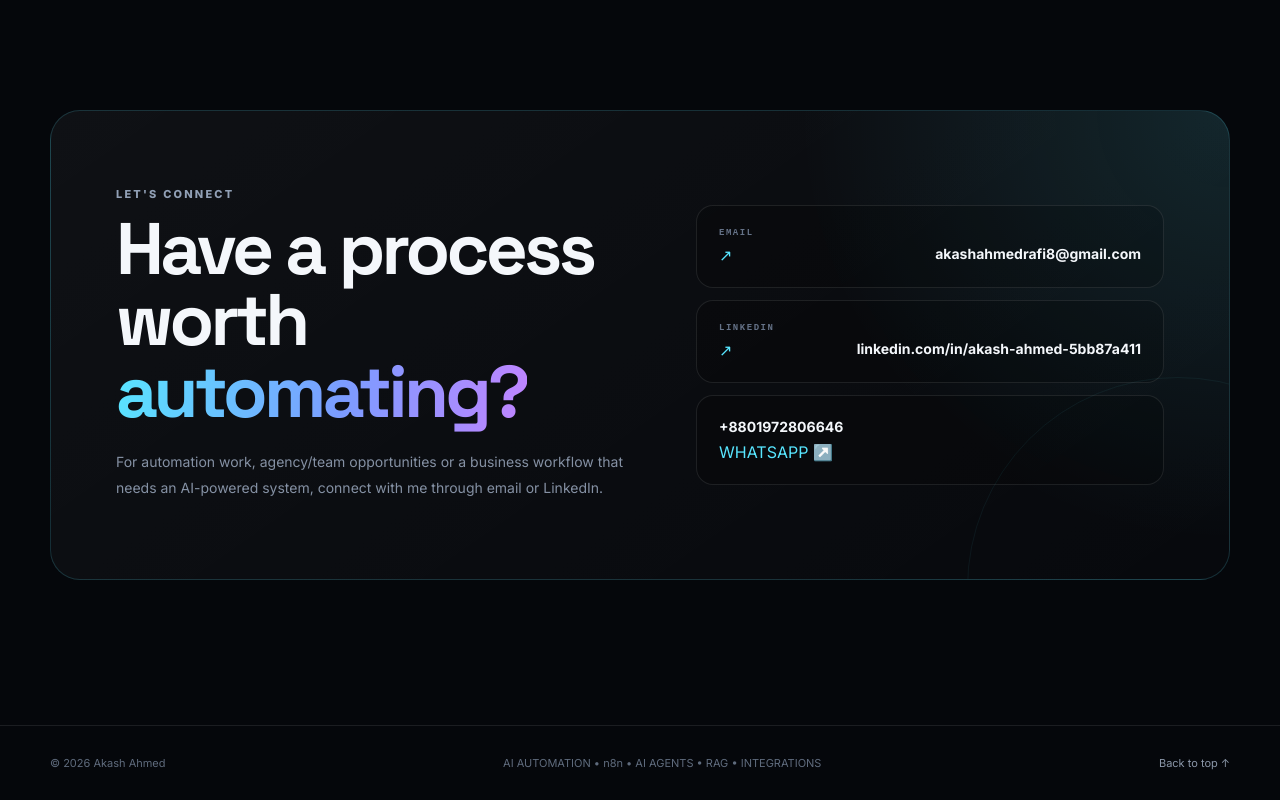
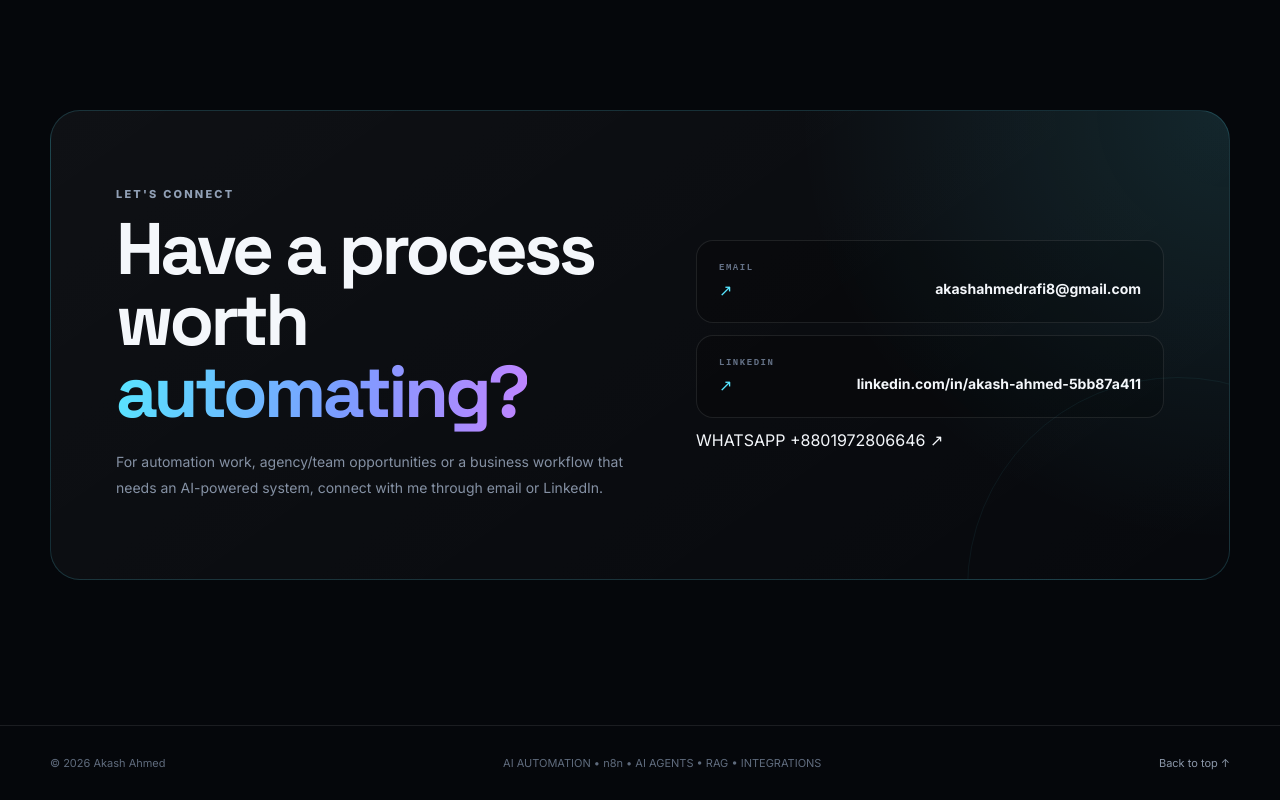
Before and after one commit to akashahmedrafi8-lab/my-prtfolio, a plain HTML site: page index.html in a window 1280 px wide. Shown: the part 8310-9110 px from the top of the page. Drawn offline with Linux system fonts and the light colour scheme.

Commit message:
Update index.html

```diff
--- a/index.html
+++ b/index.html
@@ -79,15 +79,12 @@
 
 <section class="section container"><div class="capability-panel reveal"><div><p class="kicker">WHAT I CAN BUILD</p><h2>Intelligent automation for<br><span class="gradient-text">real business processes.</span></h2><p class="panel-copy">AI assistants, customer support systems, data workflows, messaging automations, API-connected backends and multi-step n8n systems.</p></div><div class="cap-list"><span>AI customer support</span><span>RAG assistants</span><span>AI email automation</span><span>WhatsApp workflows</span><span>Instagram automation</span><span>Telegram automation</span><span>Facebook automation</span><span>API integrations</span><span>Webhook systems</span><span>Google Sheets workflows</span><span>Airtable processing</span><span>AI agent workflows</span><span>Vector database systems</span><span>Multi-step business automation</span></div></div></section>
 
-<section id="contact" class="section container contact-section"><div class="contact-card reveal"><div class="contact-copy"><p class="kicker">LET'S CONNECT</p><h2>Have a process<br>worth <span class="gradient-text">automating?</span></h2><p>For automation work, agency/team opportunities or a business workflow that needs an AI-powered system, connect with me through email or LinkedIn.</p></div><div class="contact-actions"><a class="contact-email" href="mailto:akashahmedrafi8@gmail.com"><small>EMAIL</small><strong>akashahmedrafi8@gmail.com</strong><span>↗</span></a><a class="contact-link" href="https://linkedin.com/in/akash-ahmed-5bb87a411" target="_blank" rel="noopener"><small>LINKEDIN</small><strong>linkedin.com/in/akash-ahmed-5bb87a411</strong><span>↗</span></a>
-  <a class="contact-link" href="https://wa.me/8801972806646" target="_blank" rel="noopener noreferrer">
-  <span>
-    <span>WHATSAPP</span>
-    <span>↗️</span>
-  </span>
-  <strong>+8801972806646</strong>
-  <span></span>
+<section id="contact" class="section container contact-section"><div class="contact-card reveal"><div class="contact-copy"><p class="kicker">LET'S CONNECT</p><h2>Have a process<br>worth <span class="gradient-text">automating?</span></h2><p>For automation work, agency/team opportunities or a business workflow that needs an AI-powered system, connect with me through email or LinkedIn.</p></div><div class="contact-actions"><a class="contact-email" href="mailto:akashahmedrafi8@gmail.com"><small>EMAIL</small><strong>akashahmedrafi8@gmail.com</strong><span>↗</span></a><a class="contact-link" href="https://linkedin.com/in/akash-ahmed-5bb87a411" target="_blank" rel="noopener"><small>LINKEDIN</small><strong>linkedin.com/in/akash-ahmed-5bb87a411</strong><span>↗</span></a>  <a href="https://wa.me/8801972806646" target="_blank" rel="noopener">
+  <span class="contact-label">WHATSAPP</span>
+  <span class="contact-value">+8801972806646</span>
+  <span class="contact-arrow">↗</span>
 </a>
+
 
 </div>
 </main>
```
